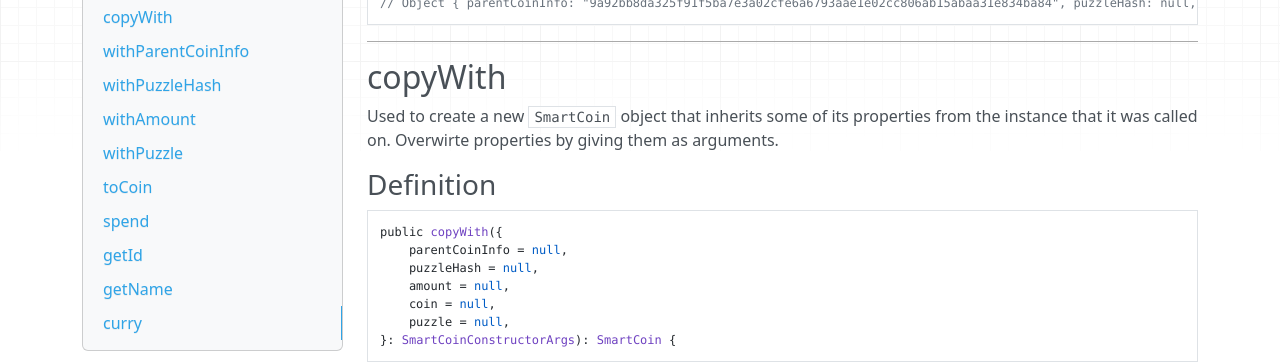
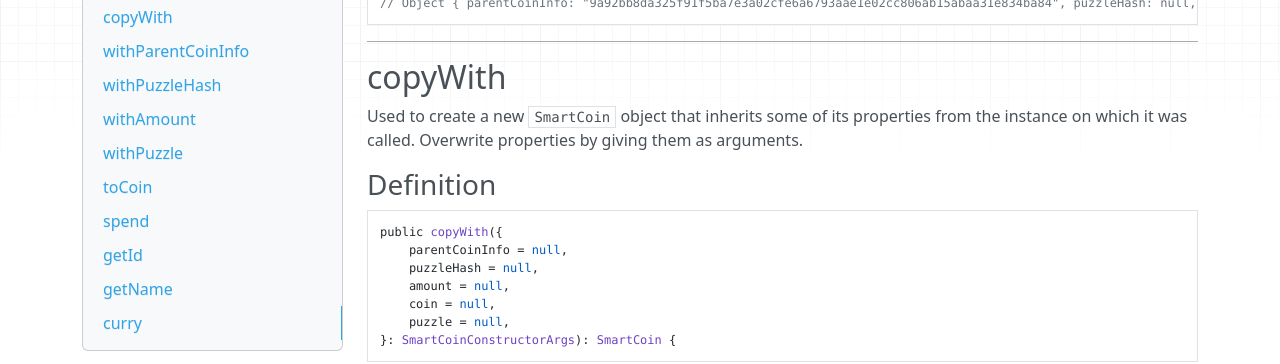
Before and after one commit to Yakuhito/GreenWeb.js, an MkDocs documentation site: the page built from docs/smart-coin.md, in a window 1280 px wide and 900 px high, scrolled down 578 px. Shown: the part 155-519 px from the top of the window. Built offline with MkDocs 1.6.1, drawn with Linux system fonts in a browser that asks for light colours; nearby versions of some CDN libraries.

Commit message:
fix typos

```diff
--- a/docs/smart-coin.md
+++ b/docs/smart-coin.md
@@ -36,7 +36,7 @@ console.log(sc);
 
 ## copyWith
 
-Used to create a new `SmartCoin` object that inherits some of its properties from the instance that it was called on. Overwirte properties by giving them as arguments.
+Used to create a new `SmartCoin` object that inherits some of its properties from the instance on which it was called. Overwrite properties by giving them as arguments.
 
 ### Definition
 
```
